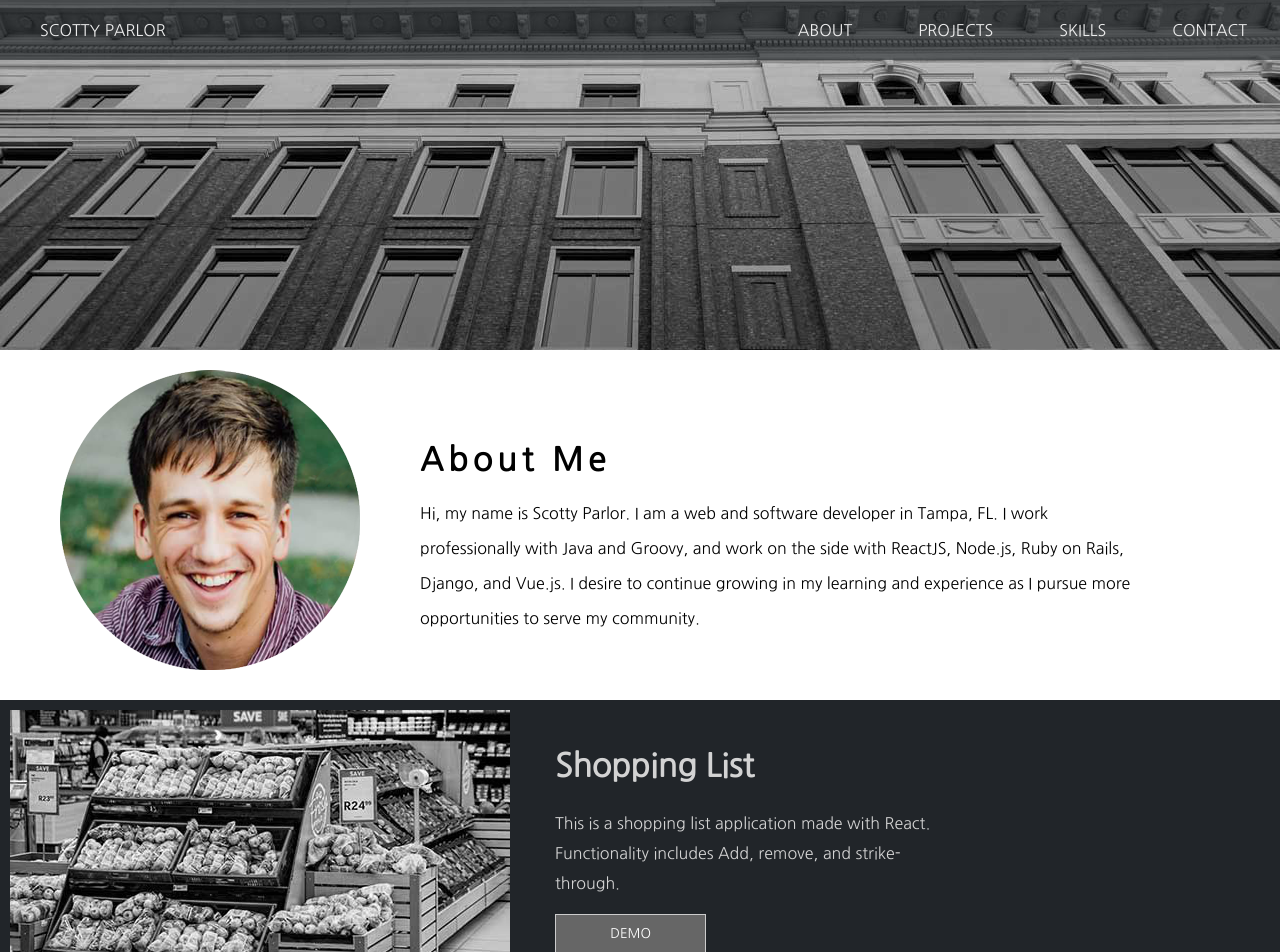
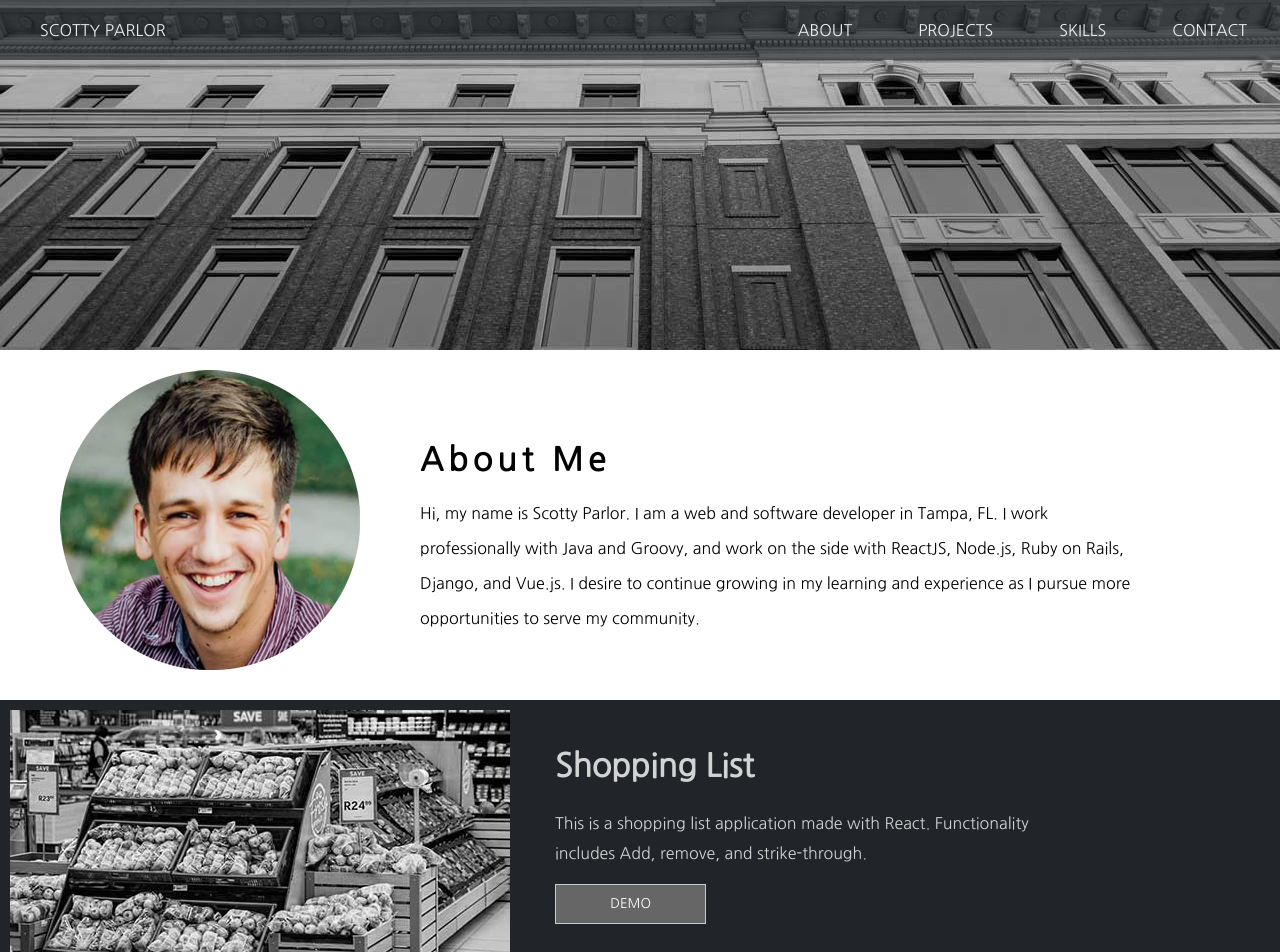
Before and after one commit to sparlor/portfolio, a React (Create React App) app: page / in a window 1280 px wide. Shown: the top 952 px of the page. Built offline with nearby package versions, Linux system fonts and the light colour scheme.

Commit message:
mobile fixes and web content adjustments

```diff
--- a/src/styles/projects.css
+++ b/src/styles/projects.css
@@ -18,7 +18,7 @@
 .content {
     display: inline-block;
     position: relative;
-    width: 30%;
+    width: 40%;
     height: auto;
     vertical-align: top;
     left:30px;
@@ -62,7 +62,7 @@ a#projectLink:hover {
 button#projectButton {
     display:block;
     color: white;
-    width: 40%;
+    width: 30%;
     height: 40px;
     display: block;
     align-items: center;
```
